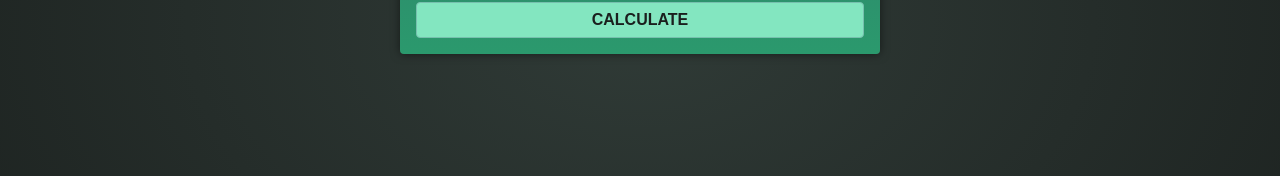
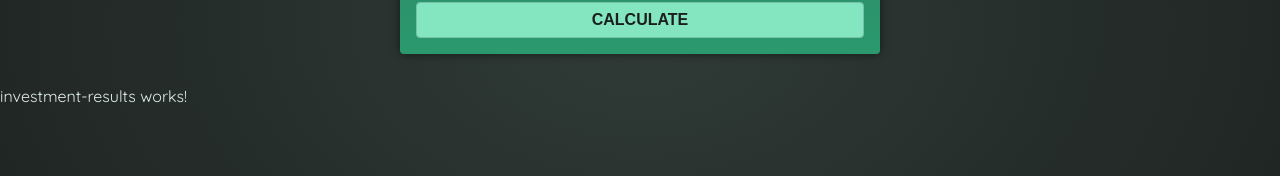
Before and after one commit to christiangubana/The-complete-guide-to-angular-2, an Angular app in the folder 02-investment-calculator/: page / in a window 1280 px wide. Shown: the part 402-578 px from the top of the page. Built offline with nearby package versions, Linux system fonts and the light colour scheme.

Commit message:
Passing data from parent to child component using Input decorator

```diff
--- a/02-investment-calculator/src/app/app.component.html
+++ b/02-investment-calculator/src/app/app.component.html
@@ -1,2 +1,3 @@
 <app-header />
 <app-user-input (calculate)="onCalculateInvestmentResults($event)"/>
+<app-investment-results [results]="resultsData"/>
--- a/02-investment-calculator/src/app/app.component.ts
+++ b/02-investment-calculator/src/app/app.component.ts
@@ -2,14 +2,23 @@ import { Component } from '@angular/core';
 import { HeaderComponent } from './header/header.component';
 import { UserInputComponent } from './user-input/user-input.component';
 import type { InvestementInput } from './investement-input.model';
+import { InvestmentResultsComponent } from "./investment-results/investment-results.component";
 
 @Component({
   selector: 'app-root',
   standalone: true,
   templateUrl: './app.component.html',
-  imports: [HeaderComponent, UserInputComponent],
+  imports: [HeaderComponent, UserInputComponent, InvestmentResultsComponent],
 })
 export class AppComponent {
+  resultsData?: {
+    year: number;
+    interest: number;
+    valueEndOfYear: number;
+    annualInvestment: number;
+    totalInterest: number;
+    totalAmountInvested: number;
+  }[]
   onCalculateInvestmentResults(data: InvestementInput) {
     const { initialInvestment, duration, expectedReturn, annualInvestment } =
       data;
@@ -31,7 +40,6 @@ export class AppComponent {
         totalAmountInvested: initialInvestment + annualInvestment * year,
       });
     }
-    console.log(annualData);
-    // return annualData;
+    this.resultsData = annualData;
   }
 }
```
Also changed, not shown: 02-investment-calculator/src/app/investment-results/investment-results.component.ts (+10 -3 lines).
